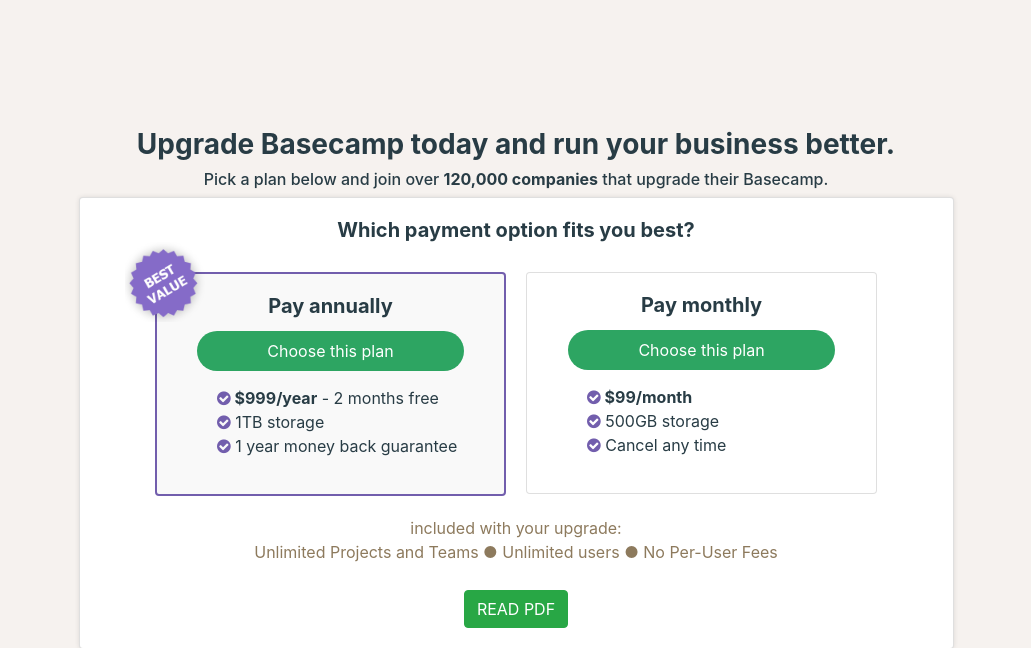
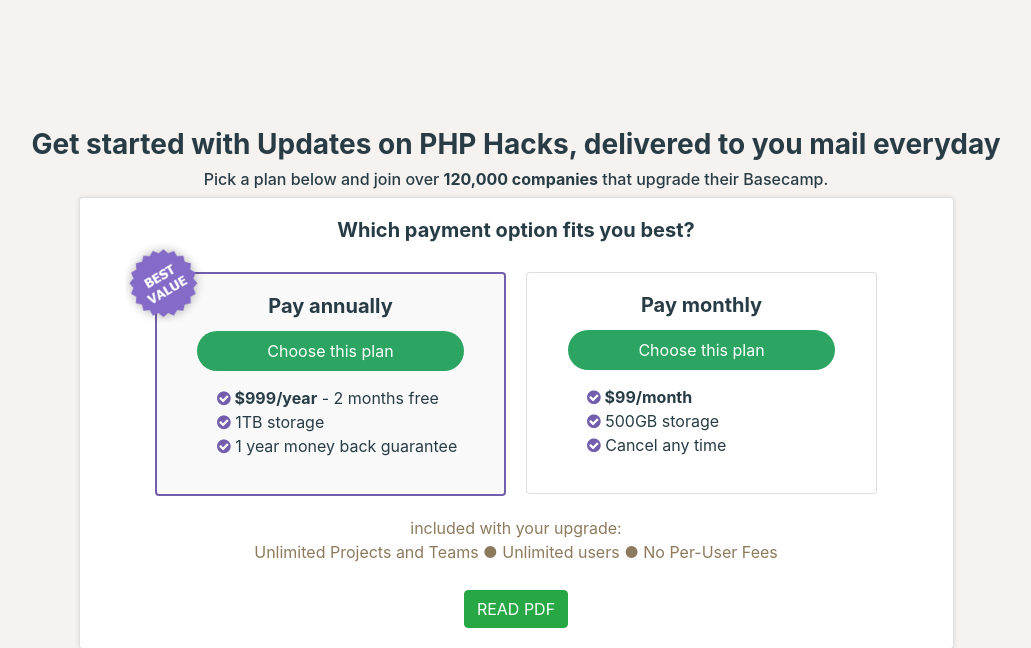
Before and after one commit to Etarious/pdf-explorer, a PHP site: page / in a window 1280 px wide. Shown: the top 648 px of the page, without its empty margins (124-1155 px from the left). Run offline with PHP 8.4, Linux system fonts and the light colour scheme.

Commit message:
Just made some changes to the heading

```diff
--- a/index.php
+++ b/index.php
@@ -12,7 +12,7 @@
 <body>
 
 <div class="container-fluid">
-	<h3><strong>Upgrade Basecamp today and run your business better.</strong></h3>
+	<h3><strong>Get started with Updates on PHP Hacks, delivered to you mail everyday</strong></h3>
 	<h6>Pick a plan below and join over <strong>120,000 companies</strong> that upgrade their Basecamp.</h6>
 	<div class="card shadowed" style="padding: 20px 0px;">
 		<h5><strong>Which payment option fits you best?</strong></h5>
```
Also changed, not shown: 1 other file.
